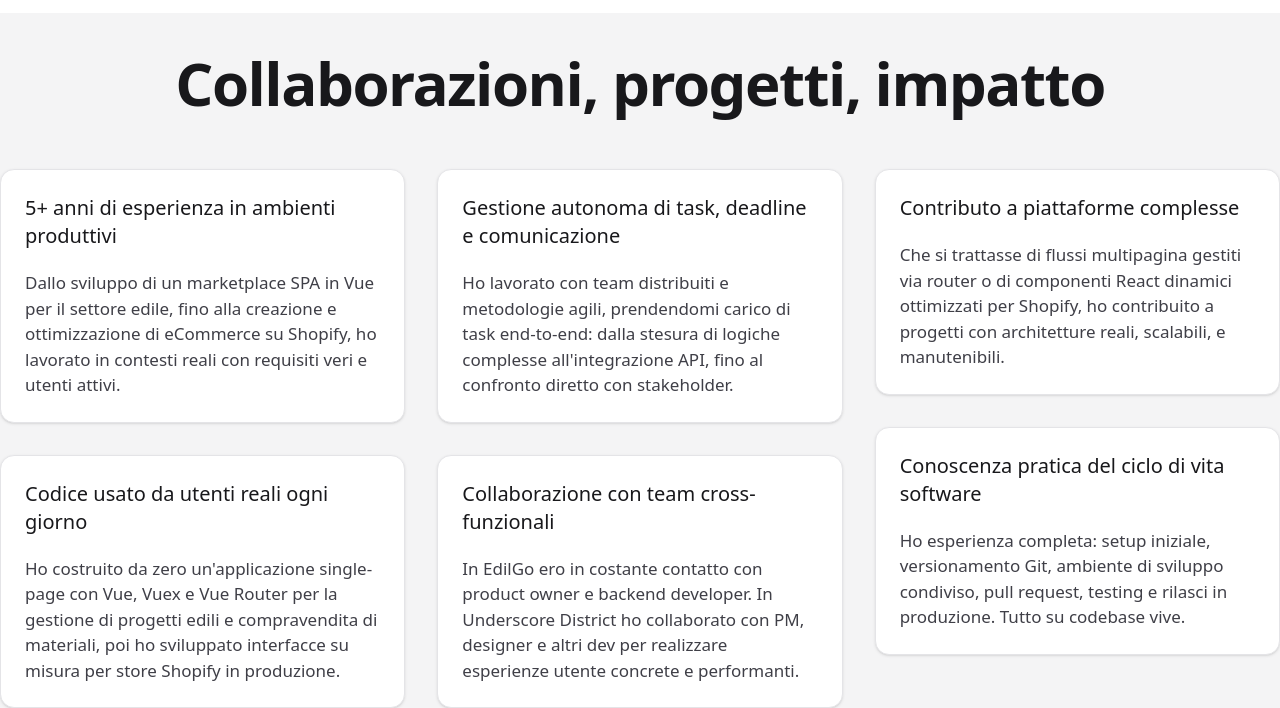
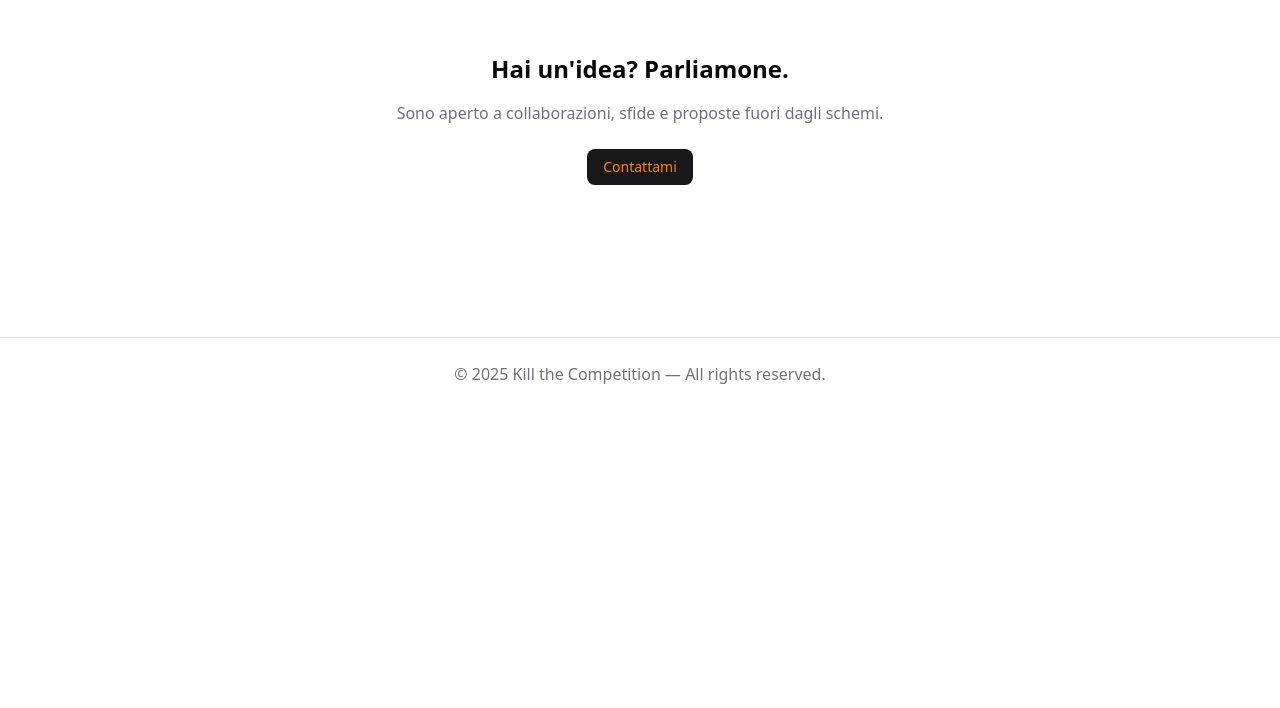
Before and after one commit to ionutbirlad/project-ktc, a Next.js app: page / in a window 1280 px wide. Shown: the part 5235-5943 px from the top of the page. After the commit the page ends 5645 px from the top, so only its background shows below. Built offline with nearby package versions, Linux system fonts and the light colour scheme.

Commit message:
feat: moved `TrustedBy` section to About

```diff
--- a/src/app/about/page.tsx
+++ b/src/app/about/page.tsx
@@ -2,12 +2,14 @@ import LayoutContainer from "@/components/layout/LayoutContainer";
 
 import AboutIntro from "@/components/about/AboutIntro";
 import ProfessionalExperience from "@/components/home/ProfessionalExperience";
+import TrustedBySection from "@/components/home/TrustedBySection";
 
 export default function AboutPage() {
   return (
     <LayoutContainer>
       <AboutIntro />
       <ProfessionalExperience extraStyle="relative bg-muted" />
+      <TrustedBySection extraStyle="bg-muted" />
     </LayoutContainer>
   );
 }
--- a/src/app/page.tsx
+++ b/src/app/page.tsx
@@ -5,7 +5,6 @@ import AboutCallout from "@/components/home/AboutCallout";
 import TechStatsSection from "@/components/home/TechStatsSection";
 import ProjectsPreview from "@/components/home/ProjectsPreview";
 import BlogTeaser from "@/components/home/BlogTeaser";
-import TrustedBySection from "@/components/home/TrustedBySection";
 import ContactCTA from "@/components/home/ContactCTA";
 
 export default function HomePage() {
@@ -16,7 +15,6 @@ export default function HomePage() {
       <TechStatsSection />
       <ProjectsPreview extraStyle="relative bg-muted" />
       <BlogTeaser />
-      <TrustedBySection extraStyle="bg-muted" />
       <ContactCTA extraStyle="text-center" />
     </LayoutContainer>
   );
```
